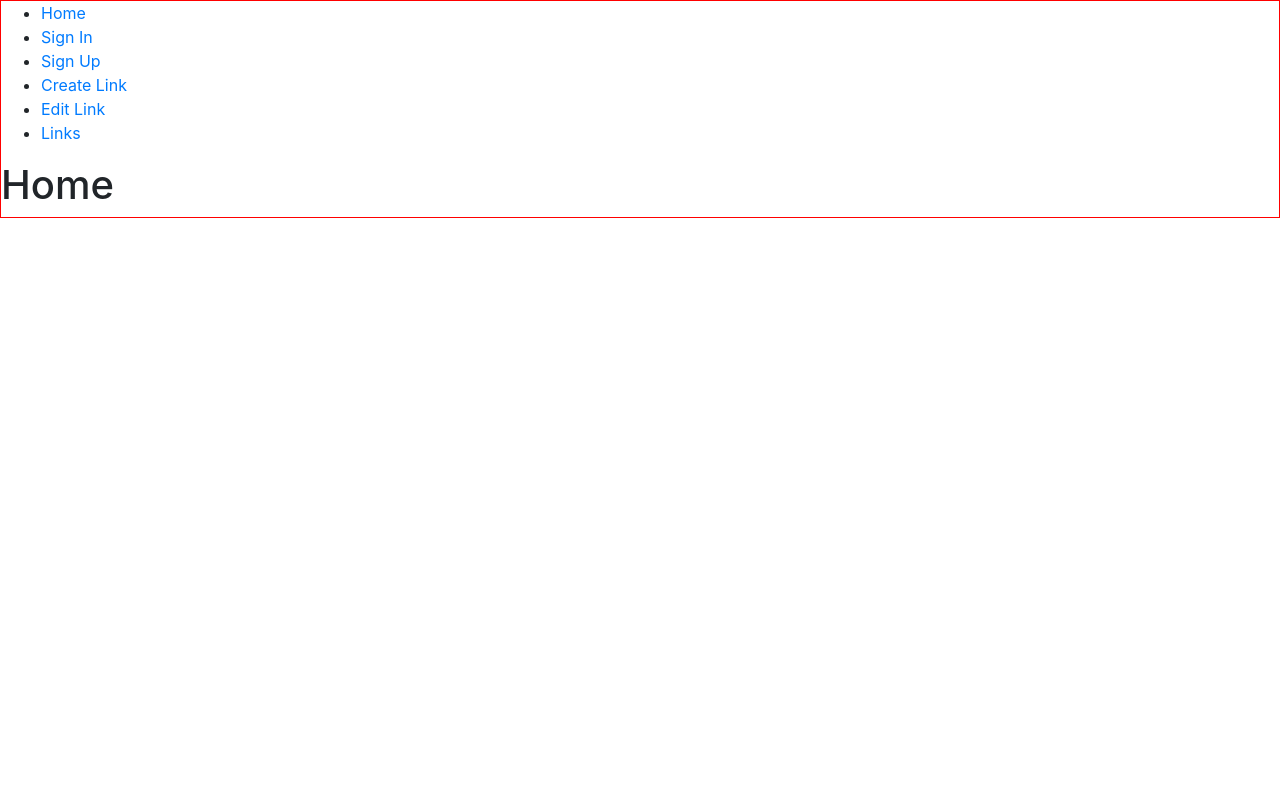
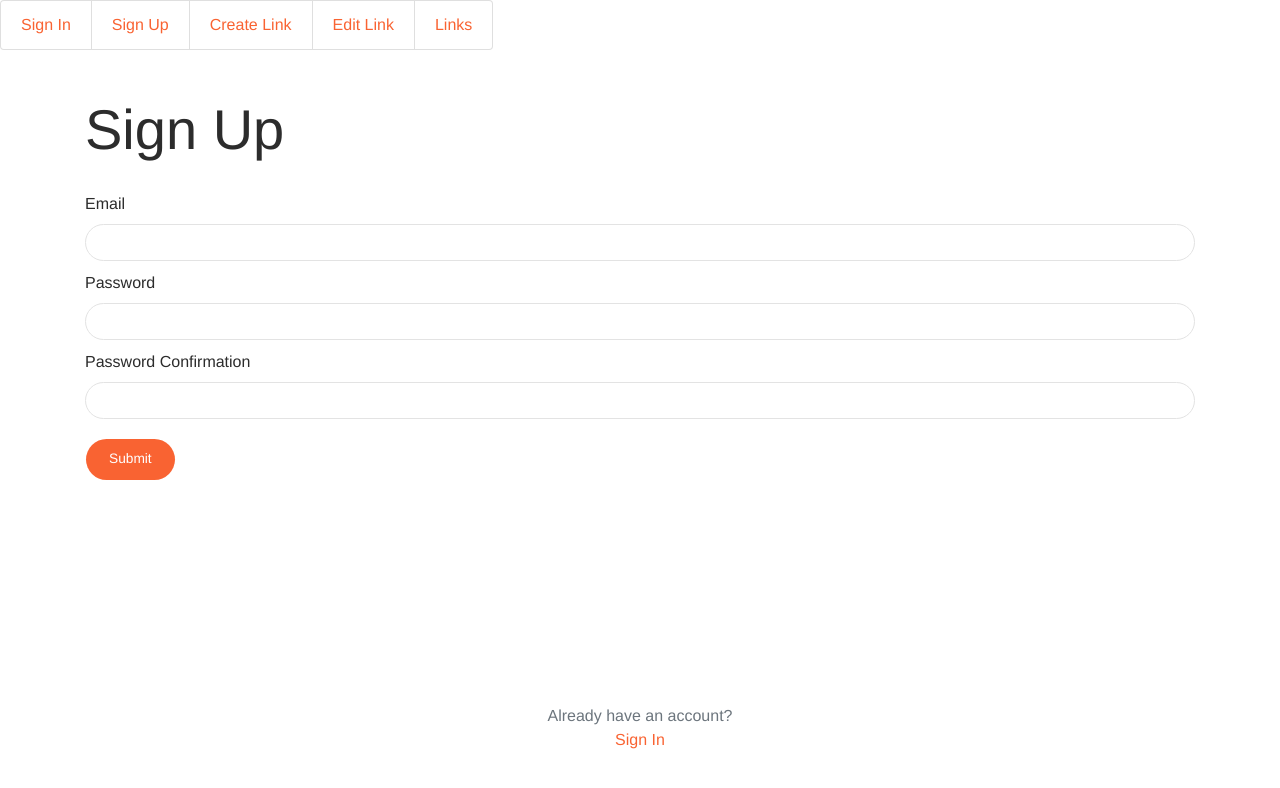
Before and after one commit to lucasbc92/links-manager, a React (Create React App) app in the folder frontend/: page /sign-up in a window 1280 px wide. Shown: the top 788 px of the page. Built offline with nearby package versions, Linux system fonts and the light colour scheme.

Commit message:
Screens created

```diff
--- a/frontend/src/App.js
+++ b/frontend/src/App.js
@@ -1,27 +1,56 @@
 import React from 'react';
 import { BrowserRouter, Switch, Route, Link } from 'react-router-dom';
+
+
+import Home from './screens/Home';
+import SignIn from './screens/SignIn';
+import SignUp from './screens/SignUp';
+import ManageLinks from './screens/Manage/Links';
+import ManageLinksCreate from './screens/Manage/Links/Create';
+import ManageLinksEdit from './screens/Manage/Links/Edit';
 
 const App = () => {
     return (
         <BrowserRouter>
             <div>
                 <nav>
-                    <ul>
-                        <li><Link to="/">Home</Link></li>
-                        <li><Link to="/sign-in">Sign In</Link></li>
-                        <li><Link to="/sign-up">Sign Up</Link></li>
-                        <li><Link to="/manage/links/create">Create Link</Link></li>
-                        <li><Link to="/manage/links/edit">Edit Link</Link></li>
-                        <li><Link to="/manage/links">Links</Link></li>
+                    <ul className="list-group list-group-horizontal">
+                        <li className="list-group-item">
+                            <Link to="/sign-in">Sign In</Link>
+                        </li>
+                        <li className="list-group-item">
+                            <Link to="/sign-up">Sign Up</Link>
+                        </li>
+                        <li className="list-group-item">
+                            <Link to="/manage/links/create">Create Link</Link>
+                        </li>
+                        <li className="list-group-item">
+                            <Link to="/manage/links/edit">Edit Link</Link>
+                        </li>
+                        <li className="list-group-item">
+                            <Link to="/manage/links">Links</Link>
+                        </li>
                     </ul>
                 </nav>
                 <Switch>
-                    <Route path="/"><h1>Home</h1></Route>
-                    <Route path="/sign-in"><h1>Sign In</h1></Route>
-                    <Route path="/sign-up"><h1>Sign Up</h1></Route>
-                    <Route path="/manage/links/create"><h1>Create Link</h1></Route>
-                    <Route path="/manage/links/edit"><h1>Edit Link</h1></Route>
-                    <Route path="/manage/links"><h1>Links</h1></Route>
+                    <Route path="/sign-in">
+                        <SignIn />
+                    </Route>
+                    <Route path="/sign-up">
+                        <SignUp />
+                    </Route>
+                    <Route path="/manage/links/create">
+                        <ManageLinksCreate />
+                    </Route>
+                    <Route path="/manage/links/edit">
+                        <ManageLinksEdit />
+                    </Route>
+                    <Route path="/manage/links">
+                        <ManageLinks />
+                    </Route>
+                    <Route path="/" exact>
+                        <Home />
+                    </Route>
                 </Switch>
             </div>
         </BrowserRouter>
--- /dev/null
+++ b/frontend/src/screens/Home/index.js
@@ -0,0 +1,8 @@
+import React from 'react';
+import { Redirect } from 'react-router-dom'
+
+const Home = () => {
+    return <Redirect to="/sign-in" />
+}
+
+export default Home;
--- /dev/null
+++ b/frontend/src/screens/Layouts/Manage/index.js
@@ -0,0 +1,24 @@
+import React from 'react';
+
+const Layout = ({children}) => {
+    return (
+        <div className="layout">
+            <nav className="navbar navbar-expand-lg bg-primary text-light">
+                <div className="container d-flex w-100 justify-content-between">
+                    <div>
+                        <span>BACK</span>
+                    </div>
+                    <div className="text-center">
+                        <strong>Links</strong>
+                    </div>
+                    <div>
+                        <span>Exit</span>
+                    </div>
+                </div>
+            </nav>
+            <div className="container">{children}</div>
+        </div>
+    )
+};
+
+export default Layout;
--- /dev/null
+++ b/frontend/src/screens/Manage/Links/Create/index.js
@@ -0,0 +1,35 @@
+import React from 'react';
+
+import Layout from '../../../Layouts/Manage'
+
+const Create = () => {
+    return (
+        <Layout>
+            <h1>Create Link</h1>
+            <div>
+                <form>
+                    <div className="form-group">
+                        <label>Label</label>
+                        <input type="text" className="form-control"/>
+                    </div>
+                    <div className="form-group">
+                        <label>Url</label>
+                        <input type="text" className="form-control"/>
+                    </div>
+                    <div className="form-group form-check">
+                        <label className="form-check-label">
+                            <input type="checkbox" name="isSocial"/>
+                            <span className="form-check-sign"></span>
+                            Is Social
+                        </label>
+                    </div>
+                    <div>
+                        <button type="submit" className="btn btn-primary btn-round">Submit</button>
+                    </div>
+                </form>
+            </div>
+        </Layout>
+    )
+}
+
+export default Create;
--- /dev/null
+++ b/frontend/src/screens/Manage/Links/Edit/index.js
@@ -0,0 +1,35 @@
+import React from 'react';
+
+import Layout from '../../../Layouts/Manage'
+
+const Edit = () => {
+    return (
+        <Layout>
+            <h1>Edit Link</h1>
+            <div>
+                <form>
+                    <div className="form-group">
+                        <label>Label</label>
+                        <input type="text" className="form-control"/>
+                    </div>
+                    <div className="form-group">
+                        <label>Url</label>
+                        <input type="text" className="form-control"/>
+                    </div>
+                    <div className="form-group form-check">
+                        <label className="form-check-label">
+                            <input type="checkbox" name="isSocial"/>
+                            <span className="form-check-sign"></span>
+                            Is Social
+                        </label>
+                    </div>
+                    <div>
+                        <button type="submit" className="btn btn-primary btn-round">Submit</button>
+                    </div>
+                </form>
+            </div>
+        </Layout>
+    )
+}
+
+export default Edit;
--- /dev/null
+++ b/frontend/src/screens/Manage/Links/index.js
@@ -0,0 +1,51 @@
+import React from 'react';
+import { Link } from 'react-router-dom';
+
+import Layout from '../../Layouts/Manage/index';
+
+const Links = () => {
+    return (
+        <Layout>
+            <div className="row">
+                <div className="col">
+                    <h1>Links</h1>
+                </div>
+                <div className="col text-right align-self-bottom pt-2">
+                    <Link to="/manage/links/create" className="btn btn-primary">
+                        Add
+                    </Link>
+                </div>
+            </div>
+            <div className="pb-2 pt-2 pl-3 pr-3 d-flex flex-row justify-content-between">
+                <div className="pr-3">
+                    <img src="https://via.placeholder.com/100" alt="Link icon"/>
+                </div>
+                <div className="align-self-center">
+                    <span className="text-primary clearfix">Item Label</span>
+                    <span className="text-primary clearfix">Item Url</span>
+                </div>
+                <div className="ml-auto p-2 clearfix">
+                    <span>Edit</span>
+                    <span>Delete</span>
+                </div>
+            </div>
+
+
+            <div className="pb-2 pt-2 pl-3 pr-3 d-flex flex-row justify-content-between">
+                <div className="pr-3">
+                    <img src="https://via.placeholder.com/100" alt="Link icon"/>
+                </div>
+                <div className="align-self-center">
+                    <span className="text-primary clearfix">Item Label</span>
+                    <span className="text-primary clearfix">Item Url</span>
+                </div>
+                <div className="ml-auto p-2 clearfix">
+                    <span>Edit</span>
+                    <span>Delete</span>
+                </div>
+            </div>
+        </Layout>
+    );
+}
+
+export default Links;
--- /dev/null
+++ b/frontend/src/screens/SignIn/index.js
@@ -0,0 +1,31 @@
+import React from 'react';
+import { Link } from 'react-router-dom';
+
+const SignIn = () => {
+    return (
+        <div className="container h-100 pt-5">
+            <h1>Sign In</h1>
+            <div className="d-flex flex-column h-100">
+                <form>
+                    <div className="form-group">
+                        <label>Email</label>
+                        <input type="text" className="form-control"/>
+                    </div>
+                    <div className="form-group">
+                        <label>Password</label>
+                        <input type="password" className="form-control"/>
+                    </div>
+                    <div>
+                        <button type="submit" className="btn btn-primary btn-round">Submit</button>
+                    </div>
+                </form>
+                <div className="container text-center fixed-bottom pb-5">
+                    <div className="text-muted">Don't have an account?</div>
+                    <Link to='/sign-up'>Sign Up</Link>
+                </div>
+            </div>
+        </div>
+    )
+}
+
+export default SignIn;
--- /dev/null
+++ b/frontend/src/screens/SignUp/index.js
@@ -0,0 +1,35 @@
+import React from 'react';
+import { Link } from 'react-router-dom';
+
+const SignUp = () => {
+    return (
+        <div className="container h-100 pt-5">
+            <h1>Sign Up</h1>
+            <div className="d-flex flex-column h-100">
+                <form>
+                    <div className="form-group">
+                        <label>Email</label>
+                        <input type="text" className="form-control"/>
+                    </div>
+                    <div className="form-group">
+                        <label>Password</label>
+                        <input type="password" className="form-control"/>
+                    </div>
+                    <div className="form-group">
+                        <label>Password Confirmation</label>
+                        <input type="password" className="form-control"/>
+                    </div>
+                    <div>
+                        <button type="submit" className="btn btn-primary btn-round">Submit</button>
+                    </div>
+                </form>
+                <div className="container text-center fixed-bottom pb-5">
+                    <div className="text-muted">Already have an account?</div>
+                    <Link to='/sign-in'>Sign In</Link>
+                </div>
+            </div>
+        </div>
+    )
+}
+
+export default SignUp;
--- a/frontend/src/styles/main.scss
+++ b/frontend/src/styles/main.scss
@@ -1,5 +1,2 @@
 @import 'node_modules/bootstrap/scss/bootstrap.scss';
-
-body {
-    border: solid 1px red;
-}
+@import './now-ui-kit.scss';
```
